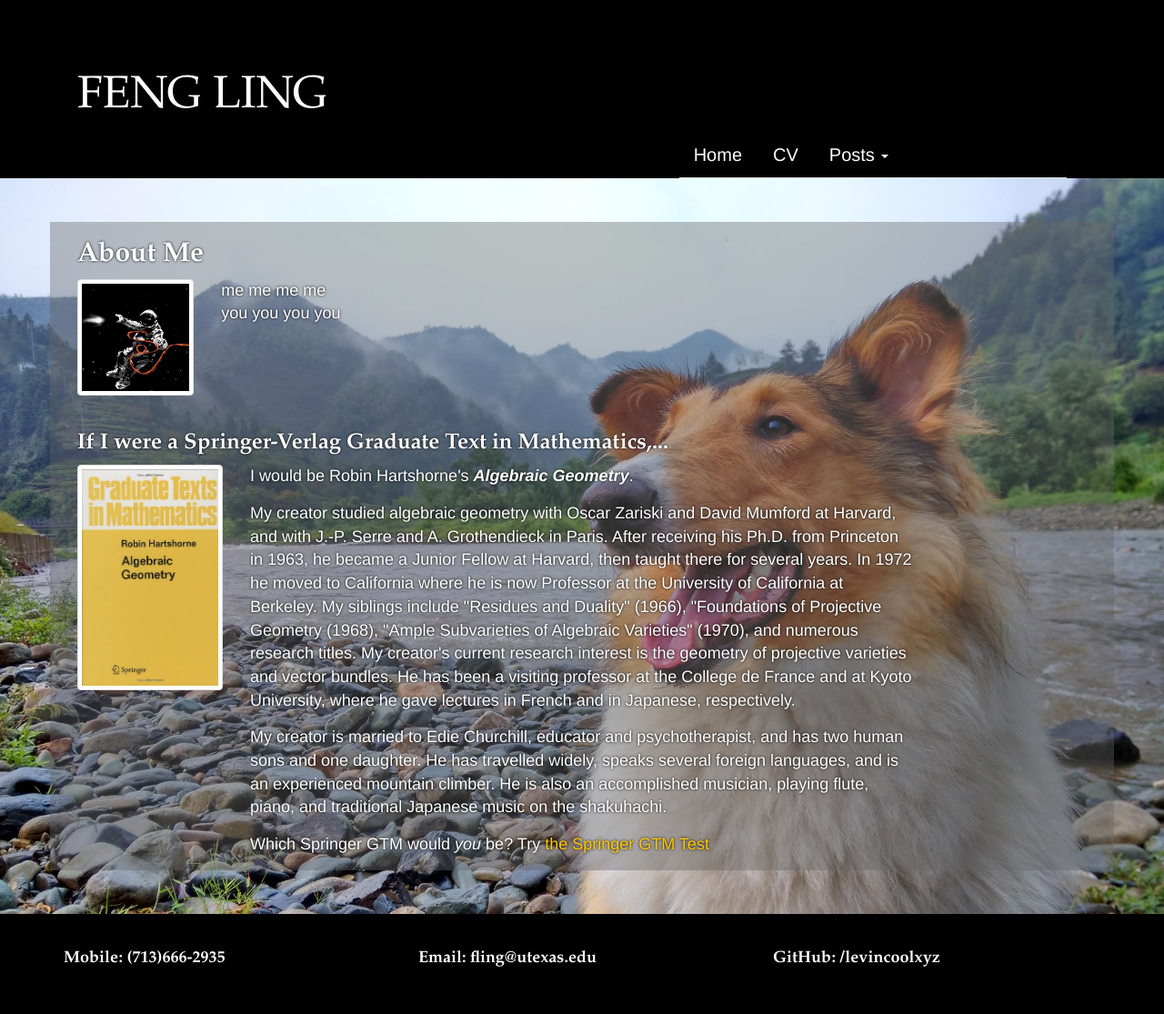
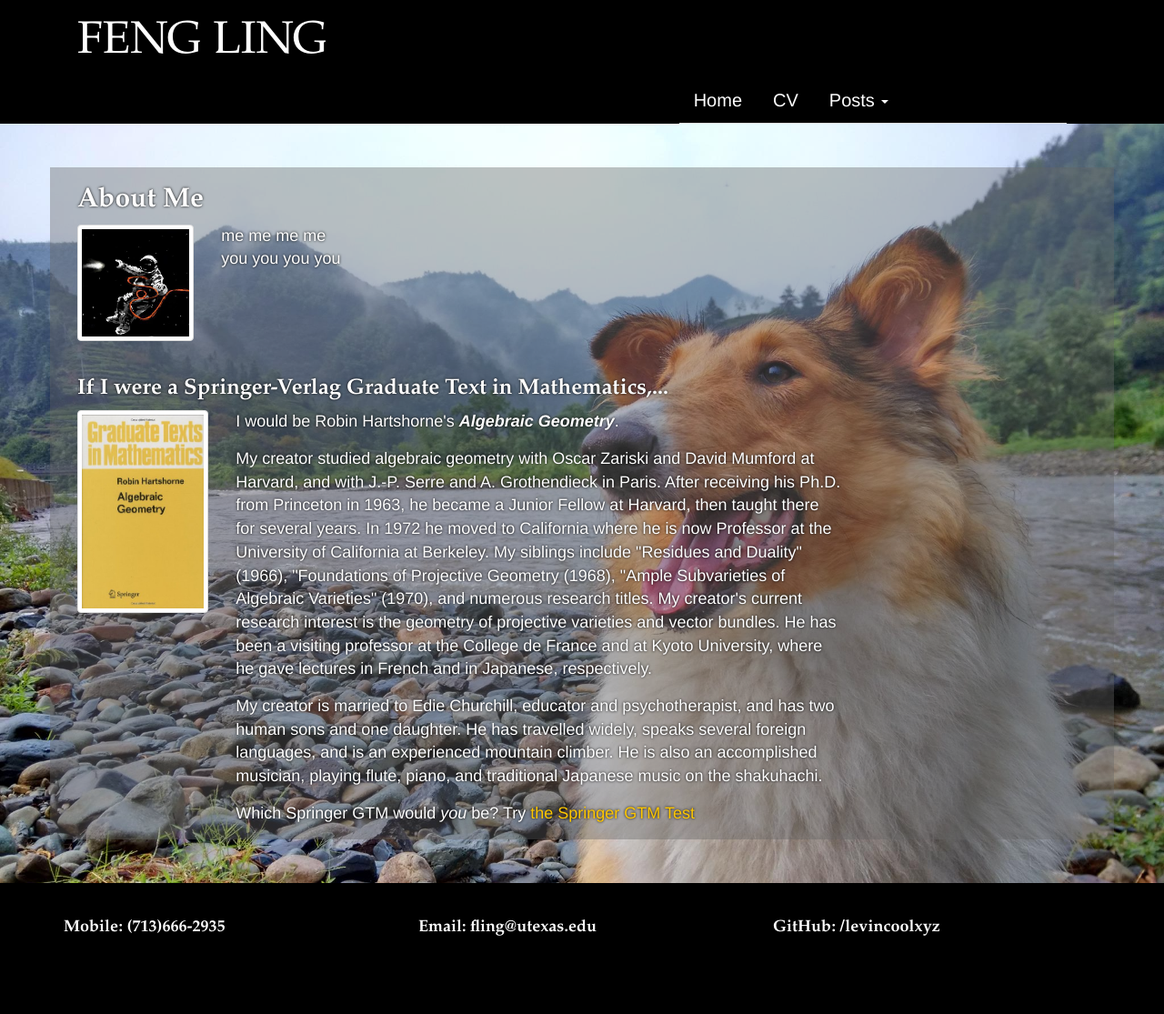
Before and after one commit to levincoolxyz/levincoolxyz.github.io, a Jekyll site: the page built from index.html, in a window 1280 px wide. Shown: the whole page at 91% size. Built offline with Jekyll 4.4.1, drawn with Linux system fonts in a browser that asks for light colours; after the commit the page ends 1040 px from its top, so only the background shows below that.

Commit message:
aaaaaaaaaaaaaaaaaaaa

```diff
--- a/index.html
+++ b/index.html
@@ -20,7 +20,7 @@ title: FENG LING
 	</div>
 </div>
 
-<div id="gtmtexttest" class="container col-md-12">
+<div id="gtmtexttest" class="container col-md-11">
 	<h3>If I were a Springer-Verlag Graduate Text in Mathematics,...</h3>
 	<div class="row">
 		<div class="col-md-2">
--- a/stylesheets/main.css
+++ b/stylesheets/main.css
@@ -1,6 +1,4 @@
 body {
-    padding-top: 60px;
-    padding-bottom: 40px;
 	background-color: black;
 }
 
```
